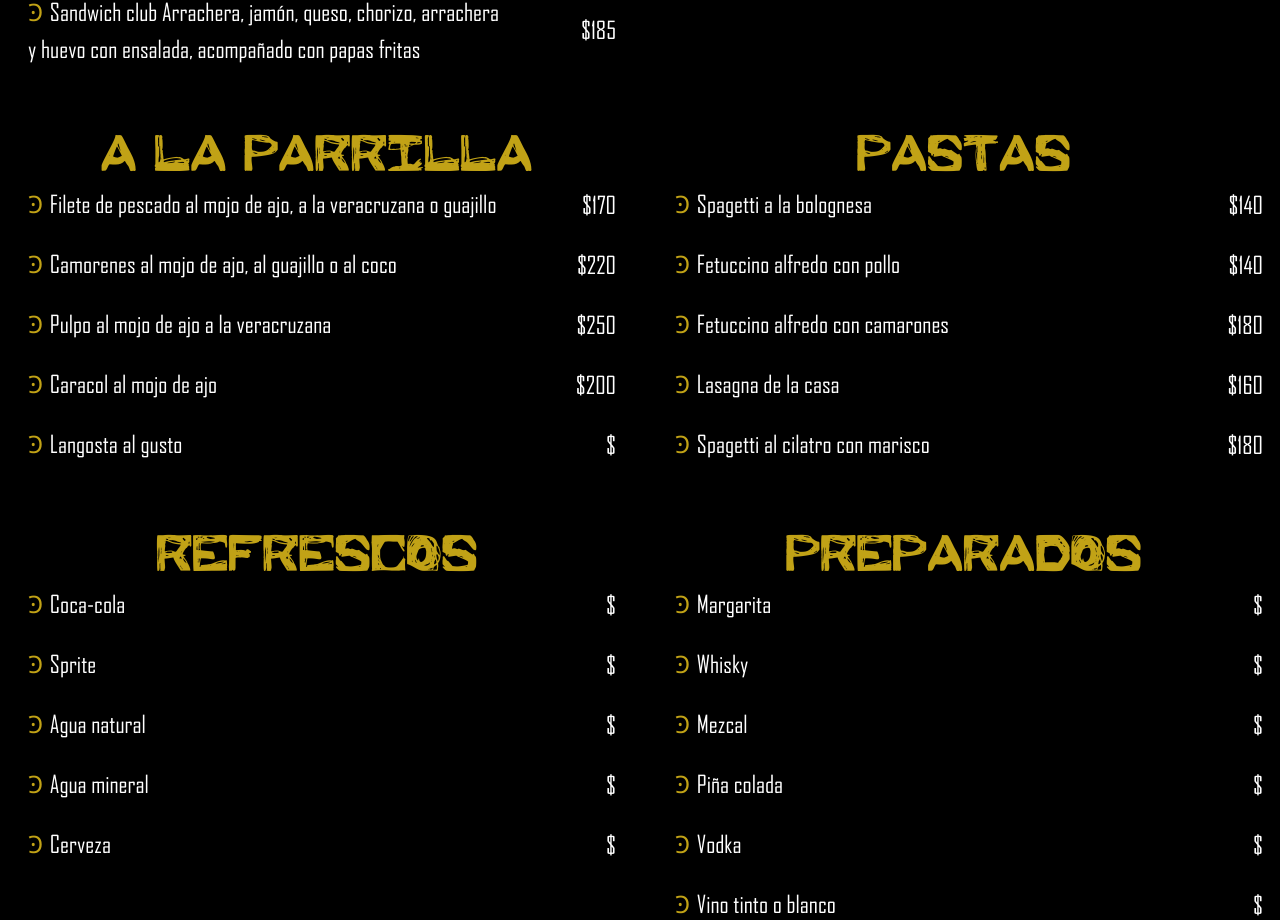
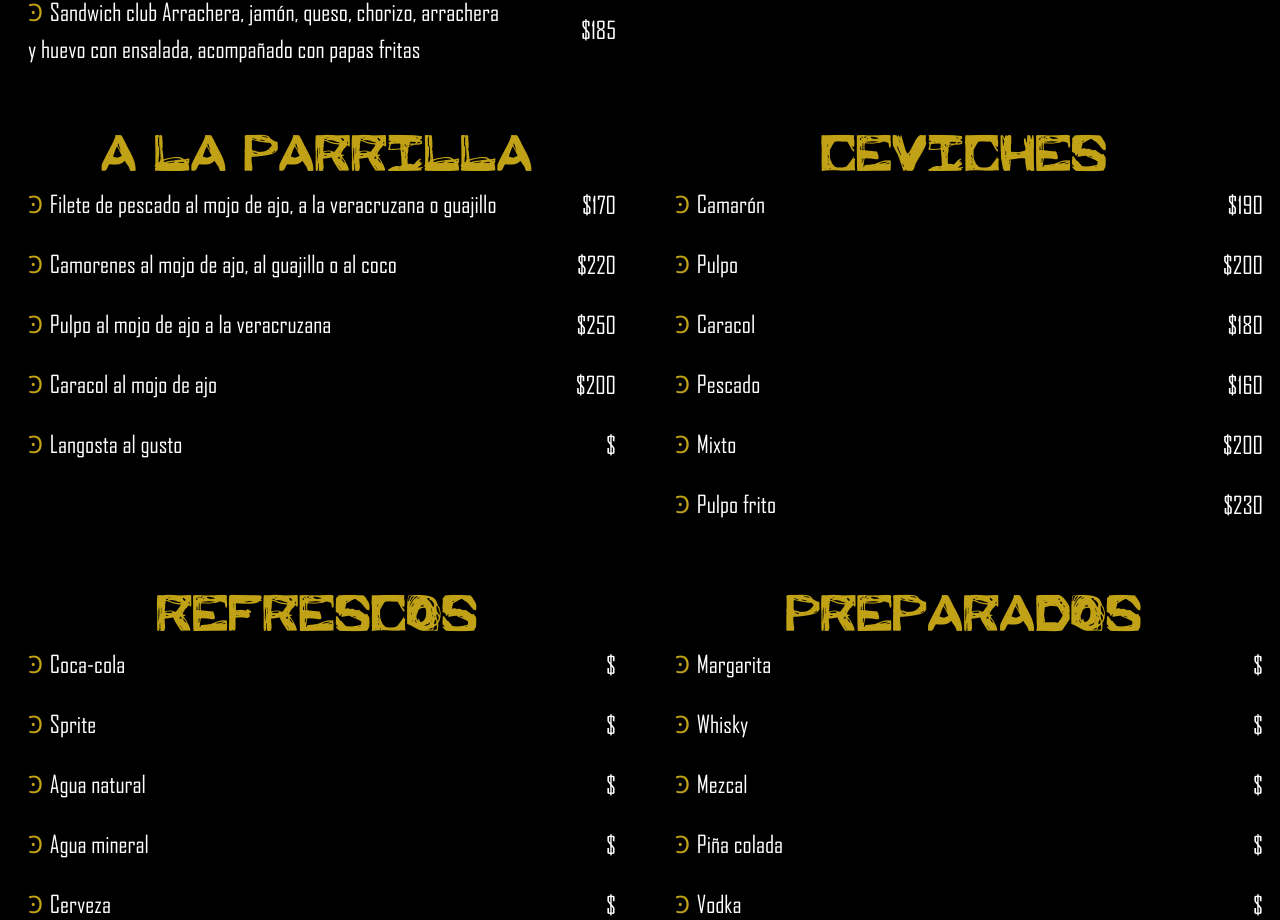
Before and after one commit to jessicafarias/coco_jaguar, a React (Create React App) app: page / in a window 1280 px wide. Shown: the part 2599-3519 px from the top of the page. Built offline with nearby package versions, Linux system fonts and the light colour scheme.

Commit message:
docs: Adding Ceviches

```diff
--- a/src/containers/SecondRow.js
+++ b/src/containers/SecondRow.js
@@ -1,6 +1,6 @@
 import Section from '../components/Section';
+import CevichesList from '../constants/CevichesList';
 import ParrillaList from '../constants/ParrillaList';
-import PastasList from '../constants/PastasList';
 
 const SecondRow = () => (
   <div className="p-2">
@@ -9,7 +9,7 @@ const SecondRow = () => (
         <Section title="A LA PARRILLA" list={ParrillaList} />
       </div>
       <div className="col-12 col-sm-12 col-lg-6">
-        <Section title="PASTAS" list={PastasList} />
+        <Section title="CEVICHES" list={CevichesList} />
       </div>
     </div>
   </div>
```
Also changed, not shown: src/constants/CevichesList.js (renamed from src/constants/CevchesList.js).
